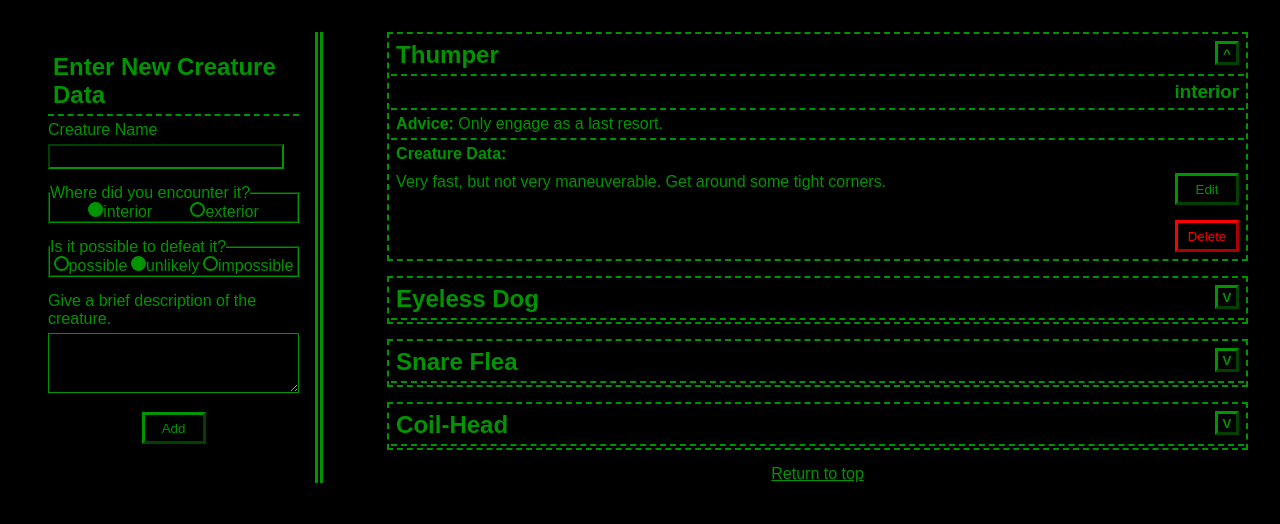
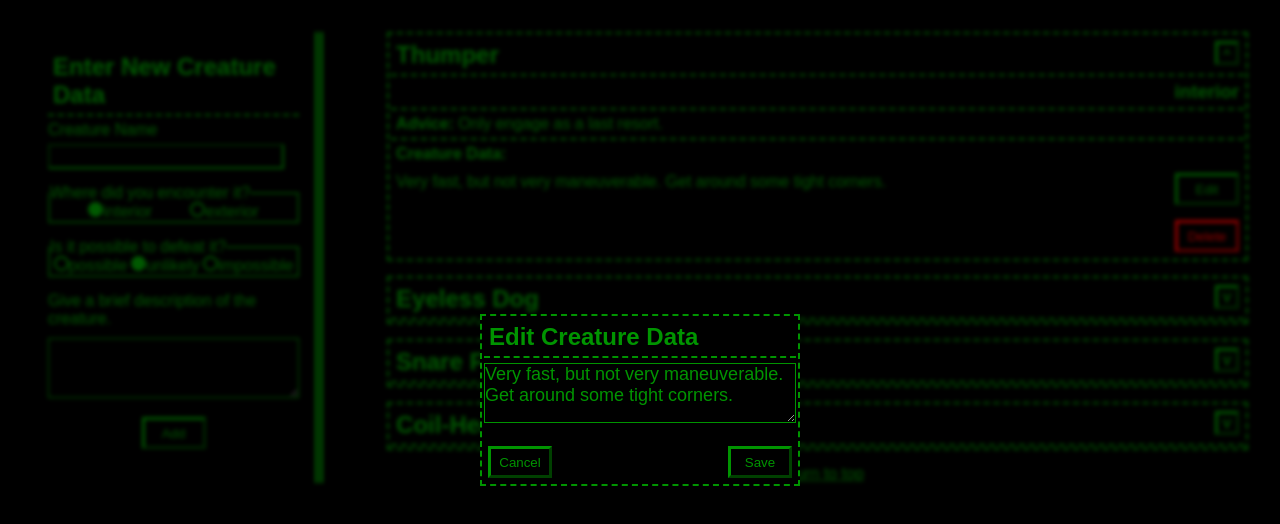
Before and after one commit to amandabarylski/React-Project, a React (Vite) app: page / in a window 1280 px wide. Both pictures are taken after a click on the button "Edit". Shown: the top 524 px of the page. Built offline with nearby package versions, Linux system fonts and the light colour scheme.

Commit message:
added modals

```diff
--- a/package.json
+++ b/package.json
@@ -11,6 +11,7 @@
   },
   "dependencies": {
     "react": "^18.3.1",
+    "react-bootstrap": "^2.10.4",
     "react-dom": "^18.3.1"
   },
   "devDependencies": {
--- a/src/App.tsx
+++ b/src/App.tsx
@@ -59,13 +59,28 @@ function App() {
     )))
   }
 
+//I started with my updateCreature function as I wasn't sure where to put in the dialog.
+//I used the same map function as toggleCreature, but taking in both the id to update and a new description string.
+//On looking through my instructor's example more closely, I found he attached his delete modal to individual movie cards.
+//As this was my main concern with attaching it to individual creatures, I decided to pass it all the way down
+//and create new modal components (I had forgotten my intention to ask for confirmation on delete which meant I wanted two).
+const updateCreature = (idToUpdate: number, newDescription: string) => {
+  setCreatureList(creatureList => creatureList.map(creature => (
+    creature.id !== idToUpdate ? creature : {
+      ...creature,
+      description: newDescription
+    }
+  )))
+}
+
   return (
     <div id='flex-container'>
       <NewCreature addCreature={addCreature} creatures={creatureList} />
       <Bestiary
       creatures={creatureList}
       deleteCreature={deleteCreature}
-      toggleCreature={toggleCreature} />
+      toggleCreature={toggleCreature}
+      updateCreature={updateCreature} />
     </div>
   )
 }
--- a/src/Bestiary/Bestiary.tsx
+++ b/src/Bestiary/Bestiary.tsx
@@ -10,10 +10,11 @@ interface BestiaryProps {
     creatures: Creature[]
     deleteCreature: (id: number | string) => void
     toggleCreature: (id: number | string) => void
+    updateCreature: (id: number, newDescription: string) => void
 }
 //I gave this div a name in order to help me style it, using flex to have it to the right of the form when the screen was large.
 //When making the media queries, I added the link to quickly return to the top of the page where the form will be located.
-export default function Bestiary({creatures, deleteCreature, toggleCreature}: BestiaryProps) {
+export default function Bestiary({creatures, deleteCreature, toggleCreature, updateCreature}: BestiaryProps) {
     return (
         <div className='bestiary'>
             {creatures.map((creature: Creature) => (
@@ -21,7 +22,8 @@ export default function Bestiary({creatures, deleteCreature, toggleCreature}: Be
                 key={creature.id}
                 creature={creature}
                 deleteCreature={deleteCreature}
-                toggleCreature={toggleCreature} />
+                toggleCreature={toggleCreature}
+                updateCreature={updateCreature} />
             ))}
             <a href='#top'>Return to top</a>
         </div>
--- a/src/Bestiary/CreatureData/CreatureData.tsx
+++ b/src/Bestiary/CreatureData/CreatureData.tsx
@@ -1,18 +1,26 @@
 import './CreatureData.css'
 
 import { Creature } from "../../types";
+import { useState } from 'react';
+import DeleteModal from './Modals/DeleteModal';
+import UpdateModal from './Modals/UpdateModal';
 
 //I had an error on the bestiary page until I added the interface here.
 interface CreatureDataProps {
     creature: Creature
     deleteCreature: (id: number | string) => void
     toggleCreature: (id: number | string) => void
+    updateCreature: (id: number, newDescription: string) => void
 }
 
 //The edit and delete buttons won't do anything right now, but having them now allows me to include them in the styling.
 //The edit button is still not doing anything in week 2- once we learn how to manage user inputs,
 //I will add a small popout for the description box to edit it. But for now the edit button is still static.
-export default function CreatureData({ creature, deleteCreature, toggleCreature }: CreatureDataProps) {
+export default function CreatureData({ creature, deleteCreature, toggleCreature, updateCreature }: CreatureDataProps) {
+    //When working on my modals, I had to add state first.
+    const [isDeleteModalOpen, setIsDeleteModalOpen] = useState(false)
+    const [isUpdateModalOpen, setIsUpdateModalOpen] = useState(false)
+
     //When working on state, I decided to add an expand property to the creatures.
     //I added a button to toggle this and styled it.
     //I then added a ternary to determine how much information to show based on the expanded property.
@@ -23,6 +31,18 @@ export default function CreatureData({ creature, deleteCreature, toggleCreature
         <>
         {creature.expanded == true ? (
                     <div className="bestiary-entry">
+                    <DeleteModal
+                    handleClose={()=> setIsDeleteModalOpen(false)}
+                    show={isDeleteModalOpen}
+                    deleteCreature={()=> deleteCreature(creature.id)} />
+
+                    <UpdateModal
+                    handleClose={()=> setIsUpdateModalOpen(false)}
+                    show={isUpdateModalOpen}
+                    updateCreature={updateCreature}
+                    creatureID={creature.id}
+                    currentDescription={creature.description} />
+
                     <h2>{creature.name}
                         <button type='button'
                         className='expand-button'
@@ -40,10 +60,11 @@ export default function CreatureData({ creature, deleteCreature, toggleCreature
                             <p className='creature-description'>{creature.description}</p>
                             <div className='button-div'>
                                 <button type="button"
-                                className="edit-button">Edit</button>
+                                className="edit-button"
+                                onClick={()=> setIsUpdateModalOpen(true)}>Edit</button>
                                 <button type="button"
                                 className="delete-button"
-                                onClick={()=> deleteCreature(creature.id)}>Delete</button>
+                                onClick={()=> setIsDeleteModalOpen(true)}>Delete</button>
                             </div>
                         </div>
                     </section>
--- /dev/null
+++ b/src/Bestiary/CreatureData/Modals/DeleteModal.css
@@ -0,0 +1,39 @@
+dialog {
+    border: none;
+    background-color: rgb(0, 0, 0, 0.4);
+    backdrop-filter: blur(2px);
+    position: fixed;
+    top:0;
+    left:0;
+    bottom:0;
+    right:0;
+    height:100%;
+    width:100%;
+    align-content: center;
+}
+
+.dialog-interior {
+    background-color: black;
+    border: dashed 2px rgb(0, 148, 0);
+    width: 25vw;
+    margin: auto;
+    padding: 2px;
+}
+
+.are-you-sure {
+    padding: 4px;
+}
+
+.dialog-buttons {
+    display: flex;
+    justify-content: space-between;
+    padding: 4px;
+}
+
+.cancel-button {
+    background-color: black;
+    color: rgb(0, 148, 0);
+    border: outset rgb(0, 148, 0);
+    height: 2rem;
+    width: 4rem;
+}
--- /dev/null
+++ b/src/Bestiary/CreatureData/Modals/DeleteModal.tsx
@@ -0,0 +1,32 @@
+// import { Modal, ModalBody, ModalFooter, ModalHeader } from 'react-bootstrap'
+// import '../../../../node_modules/bootstrap/dist/css/bootstrap.css'
+import './DeleteModal.css'
+import { FC } from 'react'
+
+type DeleteModalProps = {
+    handleClose: () => void,
+    show: boolean,
+    deleteCreature: () => void
+}
+
+//Since I wasn't using Bootstrap it ended up being more complicated to implement the modals than I thought.
+//I had to download Bootstrap, but then was having trouble making them be in front of the page instead of hiding it.
+//In the end I removed Bootstrap, after my mentor showed me how to manage the display ternary.
+
+const DeleteModal: FC<DeleteModalProps> = ({ handleClose, show, deleteCreature }) => {
+
+    return (
+        <dialog style={{display: show ? 'block' : 'none'}}>
+            <div className='dialog-interior'>
+            <h2>Delete Creature Data</h2>
+            <p className='are-you-sure'>Are you sure you want to delete this creature from the bestiary?</p>
+            <div className='dialog-buttons'>
+                <button type='button' className='cancel-button' onClick={handleClose}>Cancel</button>
+                <button type='button' className='delete-button' onClick={deleteCreature}>Delete</button>
+            </div>
+            </div>
+        </dialog>
+    )
+}
+
+export default DeleteModal
--- /dev/null
+++ b/src/Bestiary/CreatureData/Modals/UpdateModal.css
@@ -0,0 +1,53 @@
+dialog {
+    border: none;
+    background-color: rgb(0, 0, 0, 0.4);
+    backdrop-filter: blur(2px);
+    position: fixed;
+    top:0;
+    left:0;
+    bottom:0;
+    right:0;
+    height:100%;
+    width:100%;
+    align-content: center;
+}
+
+.dialog-interior {
+    background-color: black;
+    border: dashed 2px rgb(0, 148, 0);
+    width: 25vw;
+    margin: auto;
+    padding: 2px;
+}
+
+.cancel-button {
+    background-color: black;
+    color: rgb(0, 148, 0);
+    border: outset rgb(0, 148, 0);
+    height: 2rem;
+    width: 4rem;
+}
+
+.save-button {
+    background-color: black;
+    color: rgb(0, 148, 0);
+    border: outset rgb(0, 148, 0);
+    height: 2rem;
+    width: 4rem;
+}
+
+textarea {
+    background-color: black;
+    border-color: rgb(0, 148, 0);
+    width: 100%;
+    height: 60px;
+    margin-bottom: 15px;
+    margin-top: 5px;
+    font-size: large;
+    color: rgb(0, 148, 0);
+}
+
+textarea:focus {
+    outline: none;
+    caret-color: rgb(0, 148, 0);
+}
--- /dev/null
+++ b/src/Bestiary/CreatureData/Modals/UpdateModal.tsx
@@ -0,0 +1,49 @@
+import { FC, useState } from 'react'
+// import '../../../../node_modules/bootstrap/dist/css/bootstrap.css'
+import './UpdateModal.css'
+// import { Modal, ModalBody, ModalTitle } from 'react-bootstrap'
+
+type UpdateModalProps = {
+    handleClose: () => void,
+    show: boolean,
+    updateCreature: (id: number, newDescription: string) => void,
+    creatureID: number,
+    currentDescription: string
+}
+//I tried with Bootstrap and removed it, instead manually styling dialog tags.
+//In order to close the modal on save, I added handleClose into the handleSubmit function.
+//The edit uses state to track the user input, but only calls updateCreature on submit.
+//The cancel doesn't delete the newly typed input, just doesn't add it to the displayed information.
+const UpdateModal: FC<UpdateModalProps> = ({ handleClose, show, updateCreature, creatureID, currentDescription }) => {
+
+    const [newDescription, setNewDescription] = useState(currentDescription)
+
+    const handleSubmit = (event: React.FormEvent<HTMLFormElement>) => {
+        event.preventDefault()
+
+        updateCreature(creatureID, newDescription)
+
+        handleClose()
+    }
+
+    return (
+        <dialog style={{display: show ? 'block' : 'none'}}>
+            <div className='dialog-interior'>
+            <h2>Edit Creature Data</h2>
+            <form method='dialog' onSubmit={handleSubmit}>
+                <textarea
+                value={newDescription}
+                name='new-description'
+                onChange={e => setNewDescription(e.target.value)}
+                autoFocus></textarea>
+                <div className='dialog-buttons'>
+                <button type='button' className='cancel-button' onClick={handleClose}>Cancel</button>
+                <button type='submit' className='save-button'>Save</button>
+                </div>
+            </form>
+            </div>
+        </dialog>
+    )
+}
+
+export default UpdateModal
--- a/src/index.css
+++ b/src/index.css
@@ -2,4 +2,7 @@
   margin: 0%;
   padding: 0%;
   box-sizing: border-box;
+  background-color: black;
+  color: rgb(0, 148, 0);
+  font-family: Arial, Helvetica, sans-serif;
 }
```
Also changed, not shown: 1 other file (tests, documents, lock files or other folders).
